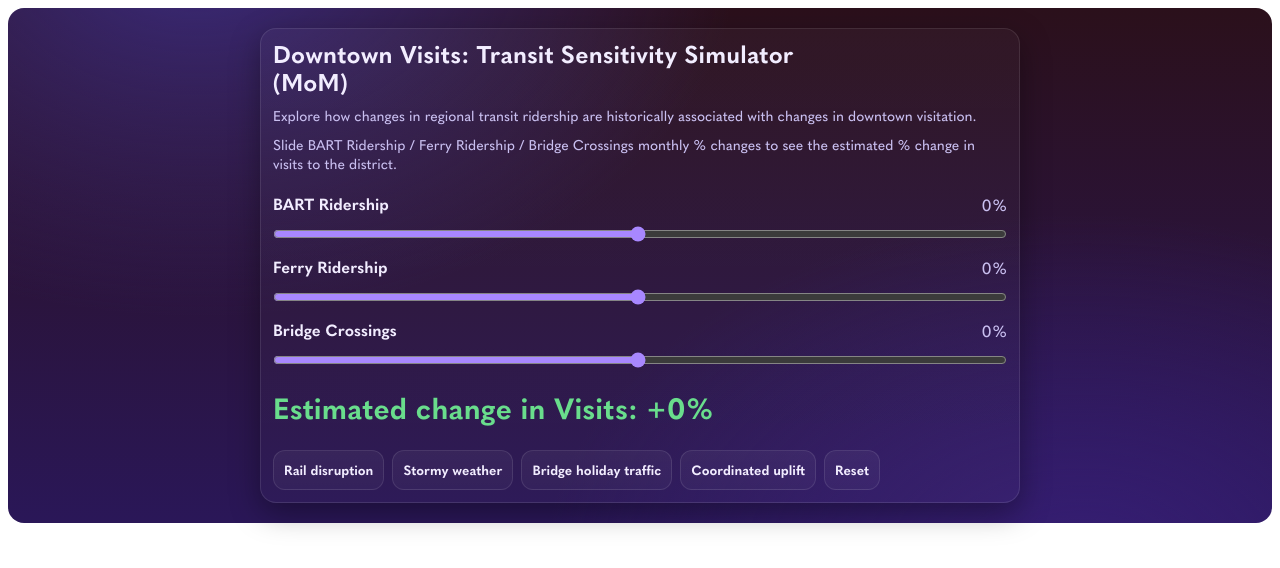
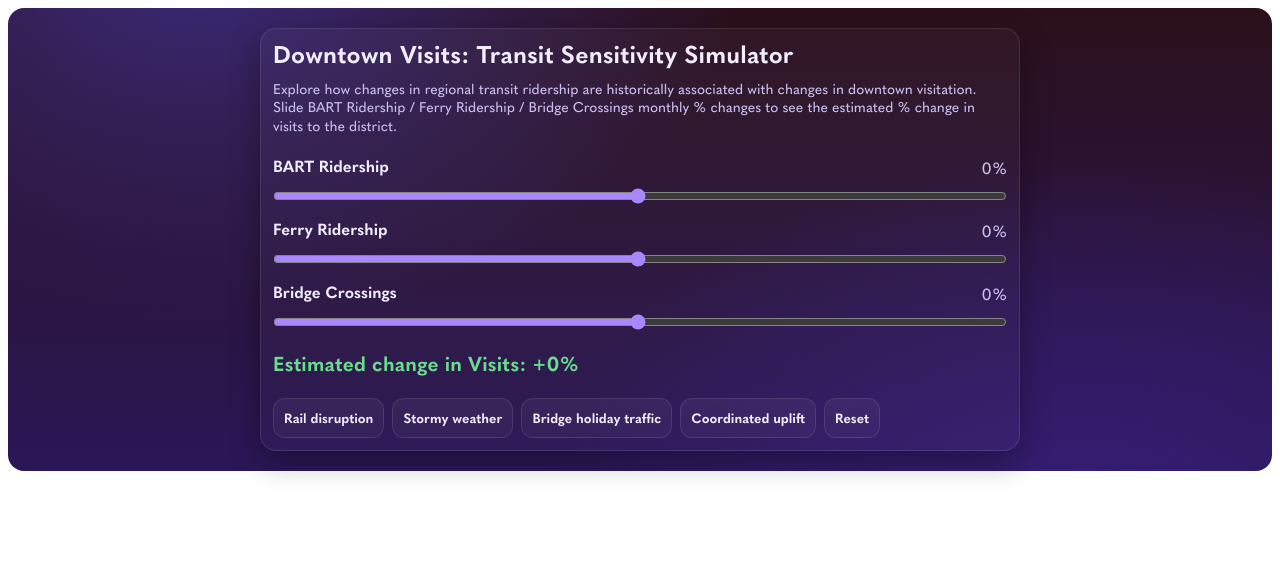
Before and after one commit to downtownsfpartnership/transit-simulator, a plain HTML site: page index.html in a window 1280 px wide. Drawn offline with Linux system fonts and the light colour scheme.

Commit message:
Update index.html

```diff
--- a/index.html
+++ b/index.html
@@ -107,7 +107,7 @@
   }
 
   .sim-wrap #headline{
-    font-size: 29px !important;
+    font-size: 20px !important;
     font-weight: 600 !important;
     letter-spacing: 0.2px !important;
     line-height: 1.6 !important;
@@ -136,13 +136,10 @@
 
 <div class="wrap">
   <section class="card" aria-labelledby="sim-title">
-    <h2 id="sim-title">Downtown Visits: Transit Sensitivity Simulator<br>(MoM)</h2>
+    <h2 id="sim-title">Downtown Visits: Transit Sensitivity Simulator</h2>
 
     <p class="sub" style="margin-bottom:10px;">
       Explore how changes in regional transit ridership are historically associated with changes in downtown visitation.
-    </p>
-
-    <p class="sub" style="margin-bottom:0px;">
       Slide BART Ridership / Ferry Ridership / Bridge Crossings monthly % changes to see the estimated % change in visits to the district.
     </p>
 
```
